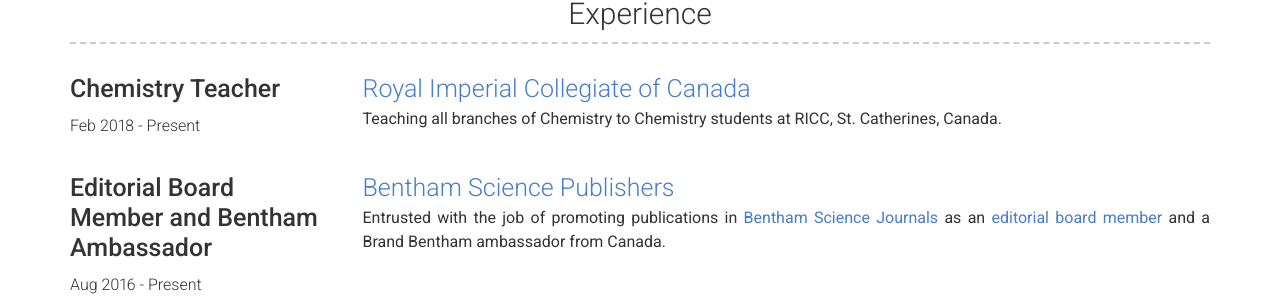
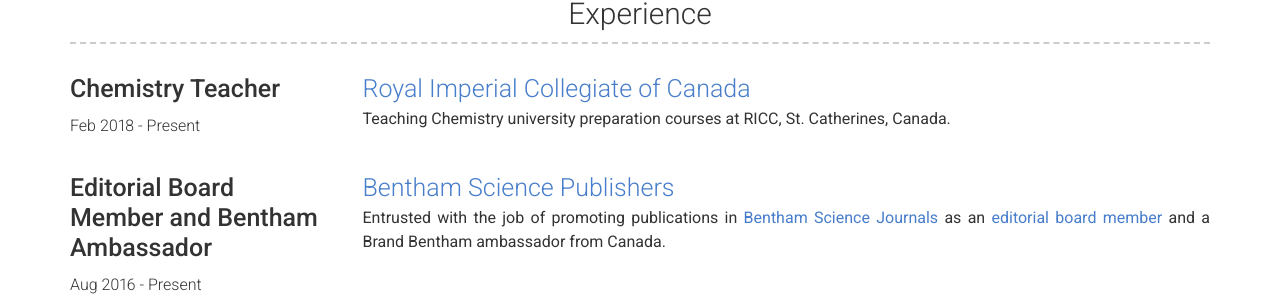
Before and after one commit to pinakibhadury/pinakibhadury.github.io, a Jekyll site: the page built from index.md, in a window 1280 px wide and 900 px high, scrolled down 2097 px. Shown: the part 151-452 px from the top of the window. Built offline with Jekyll 4.4.1, drawn with Linux system fonts in a browser that asks for light colours.

Commit message:
Update experience.yml

```diff
--- a/_data/experience.yml
+++ b/_data/experience.yml
@@ -2,7 +2,7 @@
   dates: Feb 2018 - Present
   description: | # this will include new lines to allow paragraphs
     #### [Royal Imperial Collegiate of Canada](http://www.royalicc.com/)
-    Teaching all branches of Chemistry to Chemistry students at RICC, St. Catherines, Canada.
+    Teaching Chemistry university preparation courses at RICC, St. Catherines, Canada.
 
 - company: Editorial Board Member and Bentham Ambassador
   dates: Aug 2016 - Present
```
